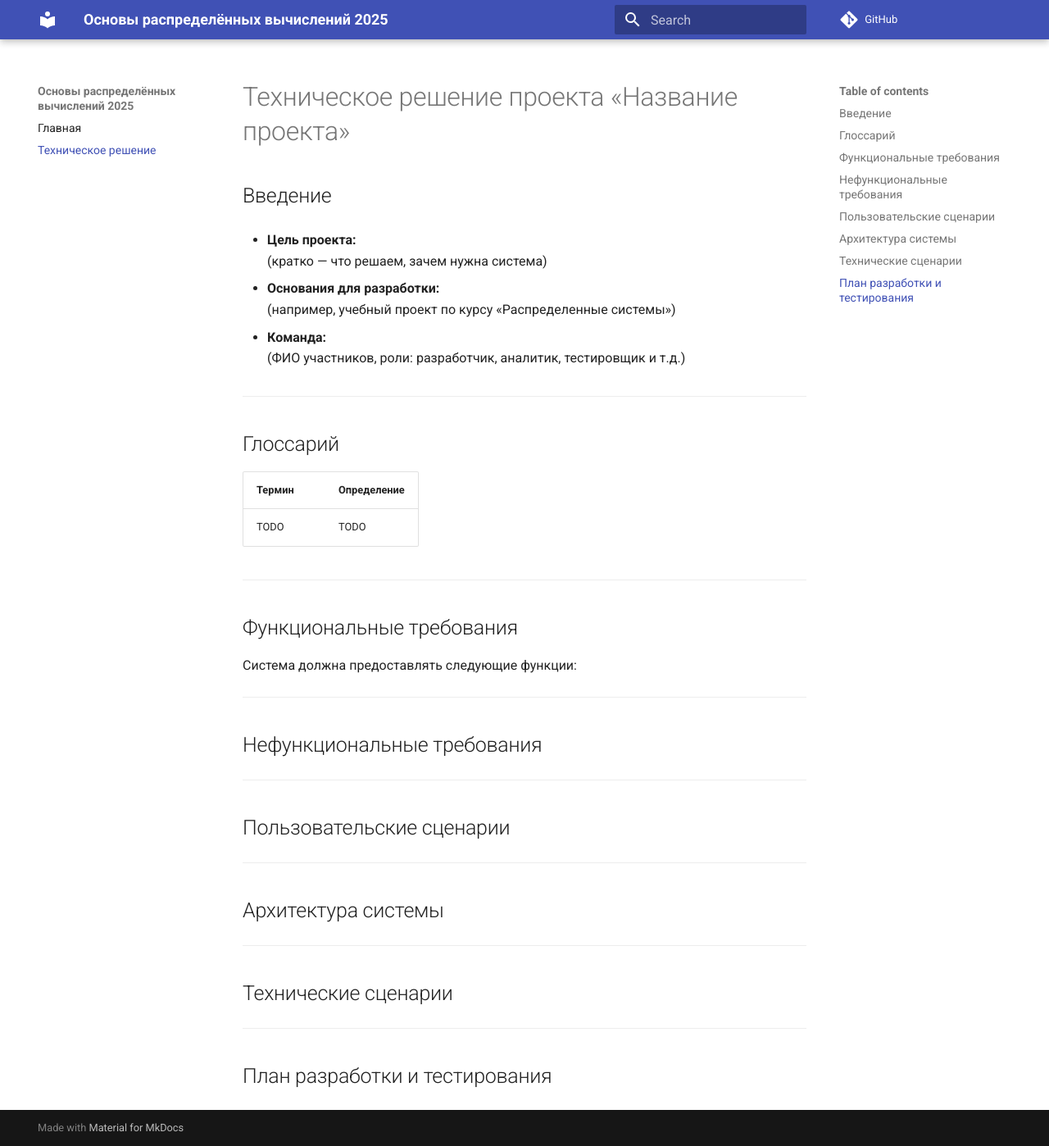
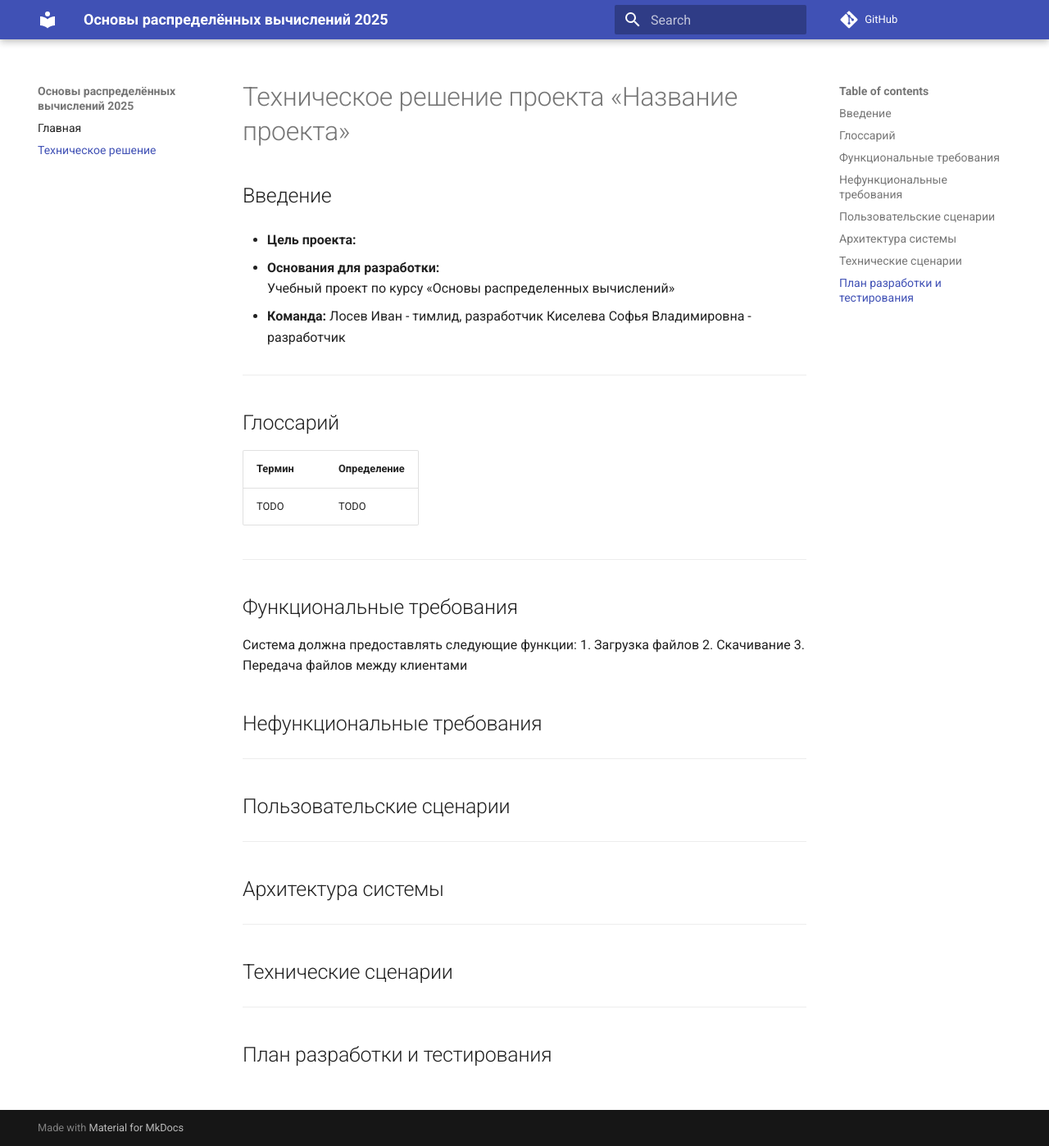
Before and after one commit to spbu-ds-practicum-2025/vanya-and-co, an MkDocs documentation site: the page built from docs/tr.md, in a window 1280 px wide and 1398 px high. Shown: the whole window at 82% size. Built offline with MkDocs 1.6.1 and Material for MkDocs 9.7.7, drawn with Linux system fonts in a browser that asks for light colours; comment, search, counter and statistics services are not loaded.

Commit message:
Update tr.md
Add basis for development, team, functional requirements

```diff
--- a/docs/tr.md
+++ b/docs/tr.md
@@ -2,13 +2,14 @@
 
 ## Введение
 - **Цель проекта:**
-  (кратко — что решаем, зачем нужна система)
+
 
 - **Основания для разработки:**
-  (например, учебный проект по курсу «Распределенные системы»)
+  Учебный проект по курсу «Основы распределенных вычислений»
 
 - **Команда:**
-  (ФИО участников, роли: разработчик, аналитик, тестировщик и т.д.)
+  Лосев Иван - тимлид, разработчик
+  Киселева Софья Владимировна - разработчик
 
 ---
 
@@ -21,8 +22,9 @@
 
 ## Функциональные требования
 Система должна предоставлять следующие функции:
-
----
+1. Загрузка файлов
+2. Скачивание
+3. Передача файлов между клиентами
 
 ## Нефункциональные требования
 
```
